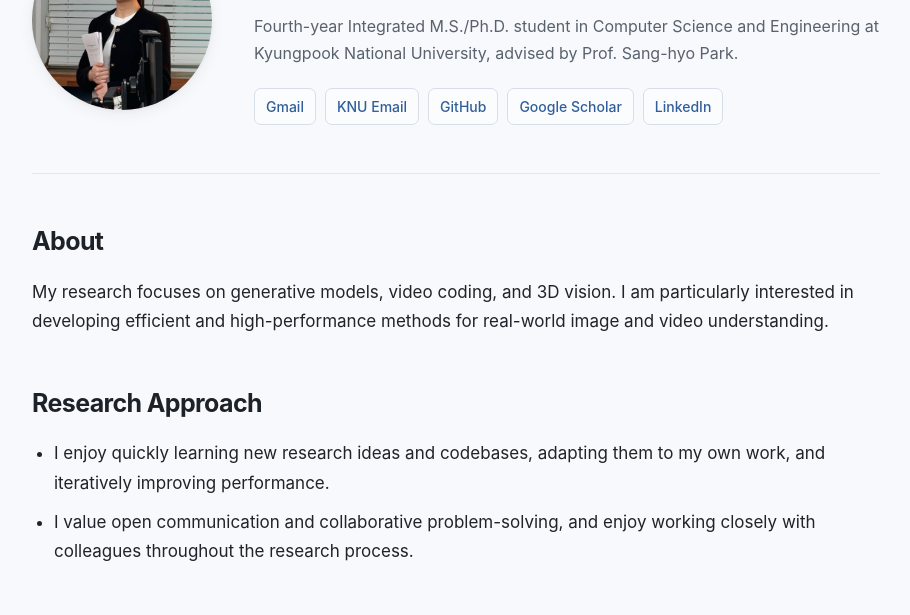
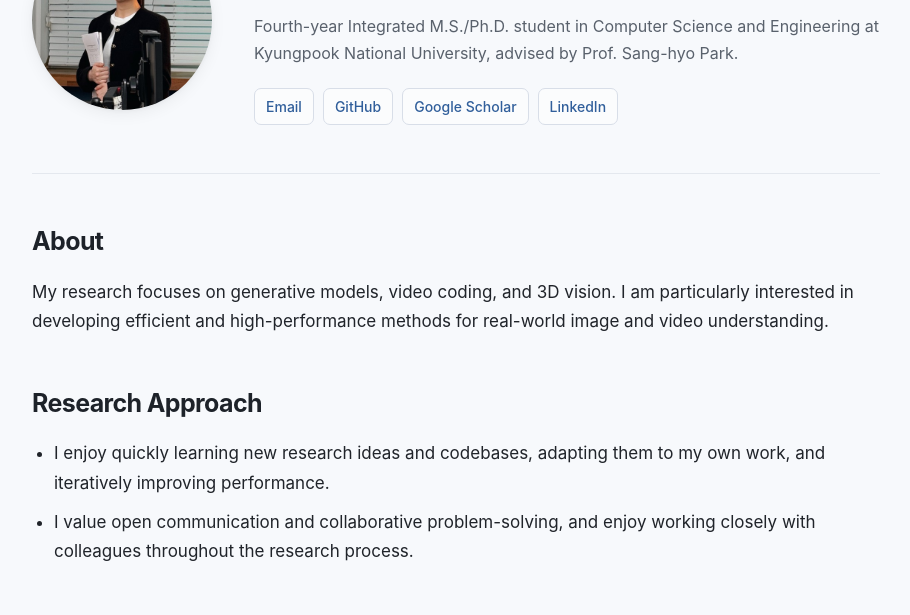
Before and after one commit to Ar0Kim/Ar0Kim.github.io, a plain HTML site: page index.html in a window 1280 px wide. Shown: the part 150-765 px from the top of the page, without its empty margins (184-1094 px from the left). Drawn offline with Linux system fonts and the light colour scheme.

Commit message:
Update index.html

```diff
--- a/index.html
+++ b/index.html
@@ -32,8 +32,7 @@
         </p>
 
         <div class="links">
-          <a href="mailto:arokim37@gmail.com">Gmail</a>
-          <a href="mailto:arokim37@knu.ac.kr">KNU Email</a>
+          <a href="mailto:arokim37@gmail.com">Email</a>
           <a href="https://github.com/Ar0Kim">GitHub</a>
           <a href="https://scholar.google.com/citations?hl=ko&user=dJlUIMUAAAAJ">Google Scholar</a>
           <a href="https://www.linkedin.com/in/aro-kim-63a564373/">LinkedIn</a>
```
